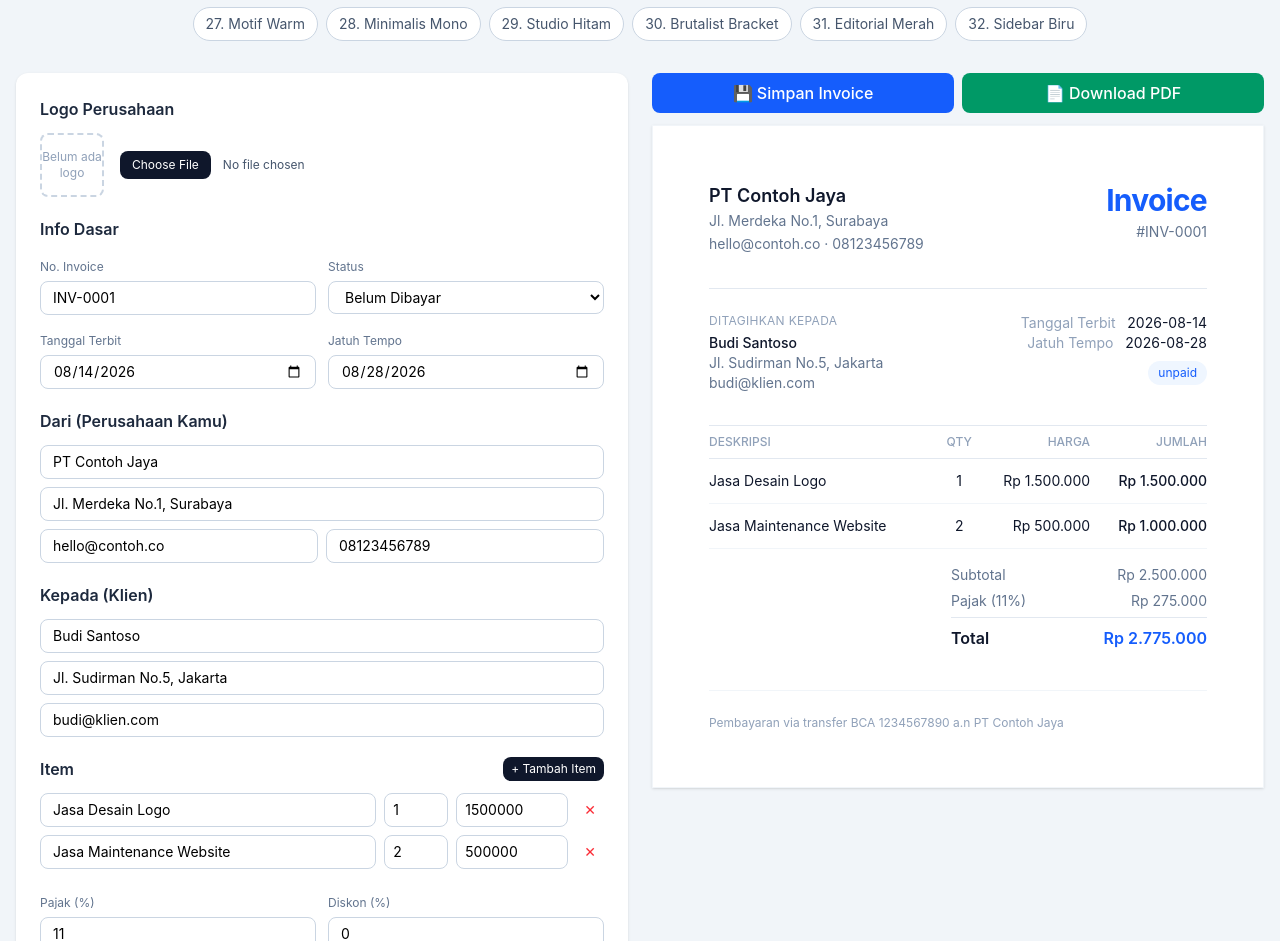
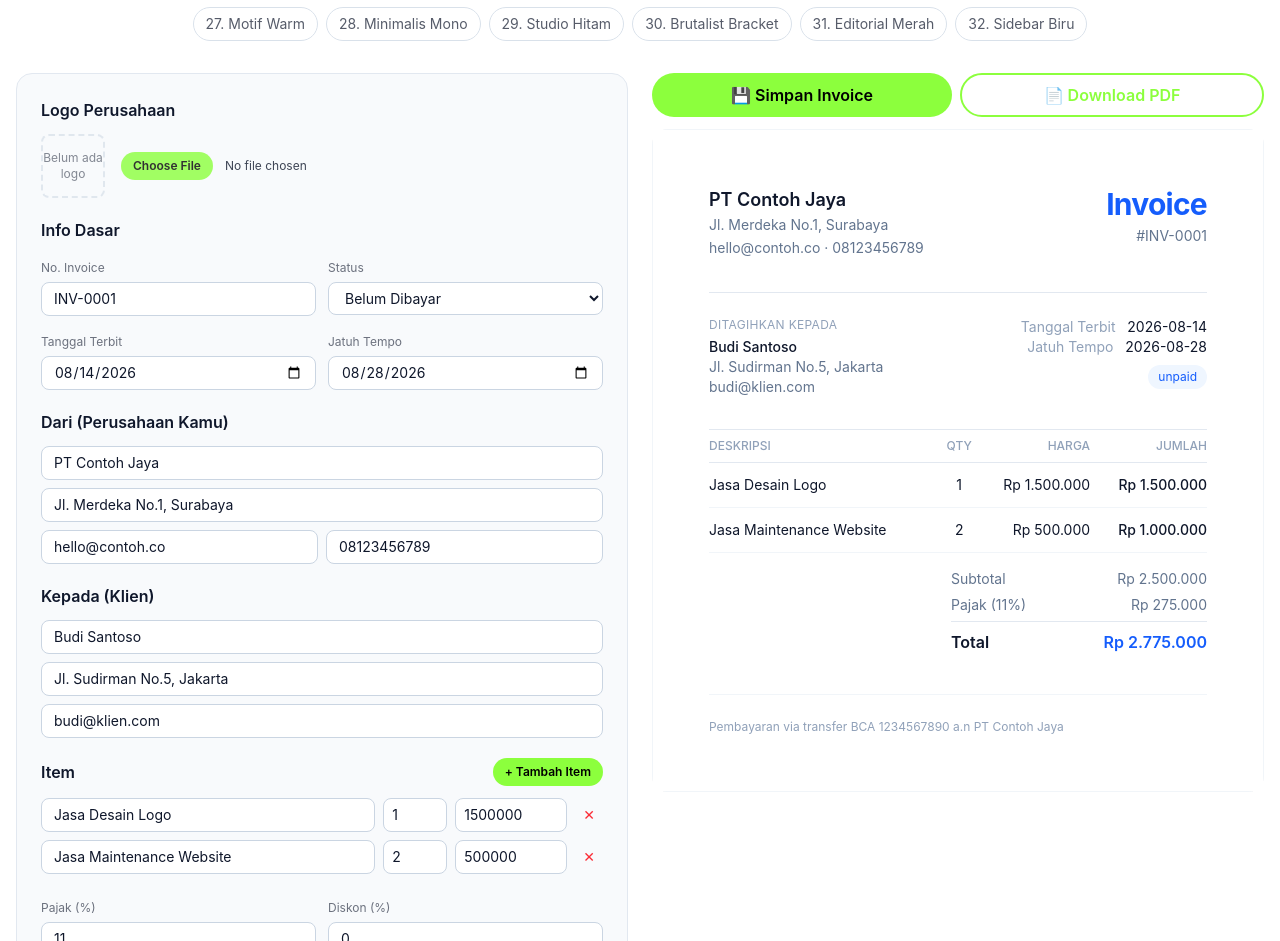
Before and after one commit to adammaulanaa445/Project-Invoice, a SvelteKit app in the folder invoice-app/: page /editor in a window 1280 px wide. Shown: the part 311-1252 px from the top of the page. Built offline with nearby package versions, Linux system fonts and the light colour scheme.

Commit message:
ganti tempaltes

```diff
--- a/invoice-app/src/routes/editor/+page.svelte
+++ b/invoice-app/src/routes/editor/+page.svelte
@@ -259,13 +259,14 @@
   }
 </script>
 
-<main class="min-h-screen bg-slate-100 dark:bg-slate-900 transition-colors">
+<main class="min-h-screen bg-white dark:bg-black text-slate-900 dark:text-white transition-colors">
 
-  <nav class="border-b border-slate-200 dark:border-slate-800 bg-white dark:bg-slate-900 px-6 py-4 flex justify-between items-center">
+  <nav class="border-b border-slate-200 dark:border-white/10 bg-white dark:bg-black px-6 py-4 flex justify-between items-center">
     <a
       href="/"
-      class="font-bold text-xl text-slate-900 dark:text-white"
+      class="flex items-center gap-2 font-bold text-lg"
     >
+      <span class="w-3 h-3 rounded-full" style="background:#8CFF3D"></span>
       InvoiceKita
     </a>
 
@@ -273,7 +274,7 @@
 
       <a
         href="/templates"
-        class="text-slate-600 dark:text-slate-300 hover:text-slate-900 dark:hover:text-white"
+        class="opacity-70 hover:opacity-100 transition"
       >
         {lang.t('nav_templates')}
       </a>
@@ -281,10 +282,10 @@
       <select
         value={lang.current}
         onchange={(e) => lang.set(e.target.value)}
-        class="bg-transparent text-sm border border-slate-200 dark:border-slate-700 rounded-lg px-2 py-1 dark:text-white"
+        class="bg-transparent text-sm border border-slate-300 dark:border-white/20 rounded-lg px-2 py-1"
       >
         {#each Object.entries(lang.options) as [code, label]}
-          <option value={code}>
+          <option value={code} class="text-slate-900">
             {label}
           </option>
         {/each}
@@ -300,7 +301,7 @@
 
       <button
         onclick={handleLogout}
-        class="px-3 py-1 bg-red-500 hover:bg-red-600 text-white text-xs font-medium rounded-lg"
+        class="px-3 py-1.5 bg-red-500 hover:bg-red-600 text-white text-xs font-medium rounded-full"
       >
         {lang.t('logout')}
       </button>
@@ -310,7 +311,7 @@
 
   <div class="py-8 px-4">
 
-    <h1 class="text-2xl font-bold text-center text-slate-800 dark:text-white mb-6">
+    <h1 class="text-2xl font-bold text-center mb-6">
       {lang.t('et_title')}
     </h1>
 
@@ -319,9 +320,8 @@
       {#each templates as t, i}
 
         <button
-          class="px-3 py-1.5 rounded-full text-sm border {selected === i
-            ? 'bg-slate-900 text-white dark:bg-white dark:text-slate-900'
-            : 'bg-white dark:bg-slate-800 text-slate-600 dark:text-slate-300 border-slate-300 dark:border-slate-600'}"
+          class="px-3 py-1.5 rounded-full text-sm border transition {selected === i ? '' : 'border-slate-300 dark:border-white/10 opacity-70'}"
+          style={selected === i ? 'background:#8CFF3D; color:#000; border-color:#8CFF3D;' : ''}
           onclick={() => selected = i}
         >
           {t.name()}
@@ -333,11 +333,11 @@
 
     <div class="max-w-7xl mx-auto grid grid-cols-1 lg:grid-cols-2 gap-6">
 
-      <div class="bg-white dark:bg-slate-800 rounded-xl shadow-sm p-6 space-y-5 h-fit">
+      <div class="bg-slate-50 dark:bg-[#111] rounded-2xl border border-slate-200 dark:border-white/10 p-6 space-y-5 h-fit">
 
         <div>
 
-          <h2 class="font-semibold text-slate-800 dark:text-white mb-3">
+          <h2 class="font-semibold mb-3">
             {lang.t('logo_company')}
           </h2>
 
@@ -348,12 +348,12 @@
               <img
                 src={invoice.logoUrl}
                 alt={lang.t('logo_company')}
-                class="w-16 h-16 object-contain rounded-lg border border-slate-200 dark:border-slate-600 bg-white p-1"
+                class="w-16 h-16 object-contain rounded-lg border border-slate-200 dark:border-white/10 bg-white p-1"
               />
 
             {:else}
 
-              <div class="w-16 h-16 rounded-lg border-2 border-dashed border-slate-300 dark:border-slate-600 flex items-center justify-center text-slate-400 text-xs text-center">
+              <div class="w-16 h-16 rounded-lg border-2 border-dashed border-slate-300 dark:border-white/20 flex items-center justify-center opacity-50 text-xs text-center">
                 {lang.t('logo_empty')}
               </div>
 
@@ -365,7 +365,7 @@
                 type="file"
                 accept="image/*"
                 onchange={handleLogoUpload}
-                class="w-full text-xs text-slate-600 dark:text-slate-300 file:mr-3 file:py-1.5 file:px-3 file:rounded-lg file:border-0 file:bg-slate-900 dark:file:bg-blue-600 file:text-white file:text-xs"
+                class="w-full text-xs opacity-80 file:mr-3 file:py-1.5 file:px-3 file:rounded-full file:border-0 file:font-semibold file:text-black file:bg-[#8CFF3D] text-current"
               />
 
               {#if invoice.logoUrl}
@@ -395,7 +395,7 @@
 
         <div>
 
-          <h2 class="font-semibold text-slate-800 dark:text-white mb-3">
+          <h2 class="font-semibold mb-3">
             {lang.t('et_info')}
           </h2>
 
@@ -403,26 +403,26 @@
 
             <div>
 
-              <label class="text-xs text-slate-500 dark:text-slate-400">
+              <label class="text-xs opacity-60">
                 {lang.t('et_invoice_number')}
               </label>
 
               <input
                 bind:value={invoice.invoiceNumber}
-                class="w-full border border-slate-300 dark:border-slate-600 dark:bg-slate-700 dark:text-white rounded-lg px-3 py-1.5 text-sm mt-1"
+                class="w-full border border-slate-300 dark:border-white/10 bg-white dark:bg-[#161616] rounded-lg px-3 py-1.5 text-sm mt-1"
               />
 
             </div>
 
             <div>
 
-              <label class="text-xs text-slate-500 dark:text-slate-400">
+              <label class="text-xs opacity-60">
                 {lang.t('et_status')}
               </label>
 
               <select
                 bind:value={invoice.status}
-                class="w-full border border-slate-300 dark:border-slate-600 dark:bg-slate-700 dark:text-white rounded-lg px-3 py-1.5 text-sm mt-1"
+                class="w-full border border-slate-300 dark:border-white/10 bg-white dark:bg-[#161616] rounded-lg px-3 py-1.5 text-sm mt-1"
               >
                 <option value="unpaid">
                   {lang.t('et_status_unpaid')}
@@ -441,28 +441,28 @@
 
             <div>
 
-              <label class="text-xs text-slate-500 dark:text-slate-400">
+              <label class="text-xs opacity-60">
                 {lang.t('et_issue_date')}
               </label>
 
               <input
                 type="date"
                 bind:value={invoice.issueDate}
-                class="w-full border border-slate-300 dark:border-slate-600 dark:bg-slate-700 dark:text-white rounded-lg px-3 py-1.5 text-sm mt-1"
+                class="w-full border border-slate-300 dark:border-white/10 bg-white dark:bg-[#161616] rounded-lg px-3 py-1.5 text-sm mt-1"
               />
 
             </div>
 
             <div>
 
-              <label class="text-xs text-slate-500 dark:text-slate-400">
+              <label class="text-xs opacity-60">
                 {lang.t('et_due_date')}
               </label>
 
               <input
                 type="date"
                 bind:value={invoice.dueDate}
-                class="w-full border border-slate-300 dark:border-slate-600 dark:bg-slate-700 dark:text-white rounded-lg px-3 py-1.5 text-sm mt-1"
+                class="w-full border border-slate-300 dark:border-white/10 bg-white dark:bg-[#161616] rounded-lg px-3 py-1.5 text-sm mt-1"
               />
 
             </div>
@@ -473,7 +473,7 @@
 
         <div>
 
-          <h2 class="font-semibold text-slate-800 dark:text-white mb-3">
+          <h2 class="font-semibold mb-3">
             {lang.t('et_from')}
           </h2>
 
@@ -482,13 +482,13 @@
             <input
               placeholder={lang.t('et_company_name')}
               bind:value={invoice.from.name}
-              class="w-full border border-slate-300 dark:border-slate-600 dark:bg-slate-700 dark:text-white rounded-lg px-3 py-1.5 text-sm"
+              class="w-full border border-slate-300 dark:border-white/10 bg-white dark:bg-[#161616] rounded-lg px-3 py-1.5 text-sm"
             />
 
             <input
               placeholder={lang.t('et_address')}
               bind:value={invoice.from.address}
-              class="w-full border border-slate-300 dark:border-slate-600 dark:bg-slate-700 dark:text-white rounded-lg px-3 py-1.5 text-sm"
+              class="w-full border border-slate-300 dark:border-white/10 bg-white dark:bg-[#161616] rounded-lg px-3 py-1.5 text-sm"
             />
 
             <div class="grid grid-cols-2 gap-2">
@@ -496,13 +496,13 @@
               <input
                 placeholder={lang.t('et_email')}
                 bind:value={invoice.from.email}
-                class="w-full border border-slate-300 dark:border-slate-600 dark:bg-slate-700 dark:text-white rounded-lg px-3 py-1.5 text-sm"
+                class="w-full border border-slate-300 dark:border-white/10 bg-white dark:bg-[#161616] rounded-lg px-3 py-1.5 text-sm"
               />
 
               <input
                 placeholder={lang.t('et_phone')}
                 bind:value={invoice.from.phone}
-                class="w-full border border-slate-300 dark:border-slate-600 dark:bg-slate-700 dark:text-white rounded-lg px-3 py-1.5 text-sm"
+                class="w-full border border-slate-300 dark:border-white/10 bg-white dark:bg-[#161616] rounded-lg px-3 py-1.5 text-sm"
               />
 
             </div>
@@ -513,7 +513,7 @@
 
         <div>
 
-          <h2 class="font-semibold text-slate-800 dark:text-white mb-3">
+          <h2 class="font-semibold mb-3">
             {lang.t('et_to')}
           </h2>
 
@@ -522,19 +522,19 @@
             <input
               placeholder={lang.t('et_client_name')}
               bind:value={invoice.to.name}
-              class="w-full border border-slate-300 dark:border-slate-600 dark:bg-slate-700 dark:text-white rounded-lg px-3 py-1.5 text-sm"
+              class="w-full border border-slate-300 dark:border-white/10 bg-white dark:bg-[#161616] rounded-lg px-3 py-1.5 text-sm"
             />
 
             <input
               placeholder={lang.t('et_address')}
               bind:value={invoice.to.address}
-              class="w-full border border-slate-300 dark:border-slate-600 dark:bg-slate-700 dark:text-white rounded-lg px-3 py-1.5 text-sm"
+              class="w-full border border-slate-300 dark:border-white/10 bg-white dark:bg-[#161616] rounded-lg px-3 py-1.5 text-sm"
             />
 
             <input
               placeholder={lang.t('et_email')}
               bind:value={invoice.to.email}
-              class="w-full border border-slate-300 dark:border-slate-600 dark:bg-slate-700 dark:text-white rounded-lg px-3 py-1.5 text-sm"
+              class="w-full border border-slate-300 dark:border-white/10 bg-white dark:bg-[#161616] rounded-lg px-3 py-1.5 text-sm"
             />
 
           </div>
@@ -545,13 +545,14 @@
 
           <div class="flex justify-between items-center mb-3">
 
-            <h2 class="font-semibold text-slate-800 dark:text-white">
+            <h2 class="font-semibold">
               {lang.t('et_items')}
             </h2>
 
             <button
               onclick={addItem}
-              class="text-xs px-2 py-1 bg-slate-900 dark:bg-blue-600 text-white rounded-lg"
+              class="text-xs px-3 py-1.5 font-semibold text-black rounded-full"
+              style="background:#8CFF3D"
             >
               {lang.t('et_add_item')}
             </button>
@@ -567,21 +568,21 @@
                 <input
                   placeholder={lang.t('et_description')}
                   bind:value={item.description}
-                  class="flex-1 border border-slate-300 dark:border-slate-600 dark:bg-slate-700 dark:text-white rounded-lg px-3 py-1.5 text-sm"
+                  class="flex-1 border border-slate-300 dark:border-white/10 bg-white dark:bg-[#161616] rounded-lg px-3 py-1.5 text-sm"
                 />
 
                 <input
                   type="number"
                   placeholder={lang.t('et_qty')}
                   bind:value={item.qty}
-                  class="w-16 border border-slate-300 dark:border-slate-600 dark:bg-slate-700 dark:text-white rounded-lg px-2 py-1.5 text-sm"
+                  class="w-16 border border-slate-300 dark:border-white/10 bg-white dark:bg-[#161616] rounded-lg px-2 py-1.5 text-sm"
                 />
 
                 <input
                   type="number"
                   placeholder={lang.t('et_price')}
                   bind:value={item.price}
-                  class="w-28 border border-slate-300 dark:border-slate-600 dark:bg-slate-700 dark:text-white rounded-lg px-2 py-1.5 text-sm"
+                  class="w-28 border border-slate-300 dark:border-white/10 bg-white dark:bg-[#161616] rounded-lg px-2 py-1.5 text-sm"
                 />
 
                 <button
@@ -603,28 +604,28 @@
 
           <div>
 
-            <label class="text-xs text-slate-500 dark:text-slate-400">
+            <label class="text-xs opacity-60">
               {lang.t('et_tax')}
             </label>
 
             <input
               type="number"
               bind:value={invoice.taxPercent}
-              class="w-full border border-slate-300 dark:border-slate-600 dark:bg-slate-700 dark:text-white rounded-lg px-3 py-1.5 text-sm mt-1"
+              class="w-full border border-slate-300 dark:border-white/10 bg-white dark:bg-[#161616] rounded-lg px-3 py-1.5 text-sm mt-1"
             />
 
           </div>
 
           <div>
 
-            <label class="text-xs text-slate-500 dark:text-slate-400">
+            <label class="text-xs opacity-60">
               {lang.t('et_discount')}
             </label>
 
             <input
               type="number"
               bind:value={invoice.discountPercent}
-              class="w-full border border-slate-300 dark:border-slate-600 dark:bg-slate-700 dark:text-white rounded-lg px-3 py-1.5 text-sm mt-1"
+              class="w-full border border-slate-300 dark:border-white/10 bg-white dark:bg-[#161616] rounded-lg px-3 py-1.5 text-sm mt-1"
             />
 
           </div>
@@ -633,13 +634,13 @@
 
         <div>
 
-          <label class="text-xs text-slate-500 dark:text-slate-400">
+          <label class="text-xs opacity-60">
             {lang.t('et_notes')}
           </label>
 
           <textarea
             bind:value={invoice.notes}
-            class="w-full border border-slate-300 dark:border-slate-600 dark:bg-slate-700 dark:text-white rounded-lg px-3 py-1.5 text-sm mt-1"
+            class="w-full border border-slate-300 dark:border-white/10 bg-white dark:bg-[#161616] rounded-lg px-3 py-1.5 text-sm mt-1"
             rows="2"
           ></textarea>
 
@@ -654,7 +655,8 @@
           <button
             onclick={saveInvoice}
             disabled={saving}
-            class="flex-1 bg-blue-600 text-white px-4 py-2 rounded-lg font-medium hover:bg-blue-700 disabled:opacity-50"
+            class="flex-1 text-black px-4 py-2 rounded-full font-semibold disabled:opacity-50"
+            style="background:#8CFF3D"
           >
             {saving
               ? lang.t('saving_invoice')
@@ -664,7 +666,8 @@
           <button
             onclick={downloadPDF}
             disabled={downloading}
-            class="flex-1 bg-emerald-600 text-white px-4 py-2 rounded-lg font-medium hover:bg-emerald-700 disabled:opacity-50"
+            class="flex-1 px-4 py-2 rounded-full font-semibold border-2 disabled:opacity-50"
+            style="border-color:#8CFF3D; color:#8CFF3D;"
           >
             {downloading
               ? lang.t('generating_pdf')
@@ -677,7 +680,7 @@
 
           <p
             class="text-center text-sm mb-3 {saveMessage.startsWith('✅')
-              ? 'text-emerald-600'
+              ? 'text-emerald-500'
               : 'text-red-500'}"
           >
             {saveMessage}
@@ -685,7 +688,7 @@
 
         {/if}
 
-        <div bind:this={previewEl}>
+        <div bind:this={previewEl} class="rounded-2xl overflow-hidden">
 
           <svelte:component
             this={templates[selected].component}
--- a/invoice-app/src/routes/templates/+page.svelte
+++ b/invoice-app/src/routes/templates/+page.svelte
@@ -38,38 +38,38 @@
   import InvoiceSidebarBiru from '$lib/components/invoices/InvoiceSidebarBiru.svelte';
 
   const templates = [
-    { nameKey: 'tpl1_name', descKey: 'tpl1_desc', component: Invoice01Neat },
-    { nameKey: 'tpl2_name', descKey: 'tpl2_desc', component: Invoice02Corporate },
-    { nameKey: 'tpl3_name', descKey: 'tpl3_desc', component: Invoice03BoldBand },
-    { nameKey: 'tpl4_name', descKey: 'tpl4_desc', component: Invoice04Gradient },
-    { nameKey: 'tpl5_name', descKey: 'tpl5_desc', component: Invoice05DarkStudio },
-    { nameKey: 'tpl6_name', descKey: 'tpl6_desc', component: Invoice06Luxury },
-    { nameKey: 'tpl7_name', descKey: 'tpl7_desc', component: Invoice07Asymmetric },
-    { nameKey: 'tpl8_name', descKey: 'tpl8_desc', component: Invoice08NatureEco },
-    { nameKey: 'tpl9_name', descKey: 'tpl9_desc', component: Invoice09TechStartup },
-    { nameKey: 'tpl10_name', descKey: 'tpl10_desc', component: Invoice10Freelance },
-    { nameKey: 'tpl11_name', descKey: 'tpl11_desc', component: InvoiceBoldTypography },
-    { nameKey: 'tpl12_name', descKey: 'tpl12_desc', component: InvoiceDarkTech },
-    { nameKey: 'tpl13_name', descKey: 'tpl13_desc', component: InvoiceEditorialKoran },
-    { nameKey: 'tpl14_name', descKey: 'tpl14_desc', component: InvoiceEleganEmas },
-    { nameKey: 'tpl15_name', descKey: 'tpl15_desc', component: InvoiceGradientVibrant },
-    { nameKey: 'tpl16_name', descKey: 'tpl16_desc', component: InvoiceKlasikFormal },
-    { nameKey: 'tpl17_name', descKey: 'tpl17_desc', component: InvoiceKorporatBiru },
-    { nameKey: 'tpl18_name', descKey: 'tpl18_desc', component: InvoiceModernMinimalis },
-    { nameKey: 'tpl19_name', descKey: 'tpl19_desc', component: InvoiceNordicEarthy },
-    { nameKey: 'tpl20_name', descKey: 'tpl20_desc', component: InvoicePastelPlayful },
-    { nameKey: 'tpl21_name', descKey: 'tpl21_desc', component: InvoiceRetroVintage },
-    { nameKey: 'tpl22_name', descKey: 'tpl22_desc', component: InvoiceTechSaaS },
-    { nameKey: 'tpl23_name', descKey: 'tpl23_desc', component: InvoiceCurvedTeal },
-    { nameKey: 'tpl24_name', descKey: 'tpl24_desc', component: InvoicePixelReceipt },
-    { nameKey: 'tpl25_name', descKey: 'tpl25_desc', component: InvoiceLedgerKlasik },
-    { nameKey: 'tpl26_name', descKey: 'tpl26_desc', component: InvoiceSwissGrid },
-    { nameKey: 'tpl27_name', descKey: 'tpl27_desc', component: InvoiceMotifWarm },
-    { nameKey: 'tpl28_name', descKey: 'tpl28_desc', component: InvoiceMinimalisMono },
-    { nameKey: 'tpl29_name', descKey: 'tpl29_desc', component: InvoiceStudioHitam },
-    { nameKey: 'tpl30_name', descKey: 'tpl30_desc', component: InvoiceBrutalistBracket },
-    { nameKey: 'tpl31_name', descKey: 'tpl31_desc', component: InvoiceEditorialMerah },
-    { nameKey: 'tpl32_name', descKey: 'tpl32_desc', component: InvoiceSidebarBiru },
+    { nameKey: 'tpl1_name', descKey: '', component: Invoice01Neat },
+    { nameKey: 'tpl2_name', descKey: '', component: Invoice02Corporate },
+    { nameKey: 'tpl3_name', descKey: '', component: Invoice03BoldBand },
+    { nameKey: 'tpl4_name', descKey: '', component: Invoice04Gradient },
+    { nameKey: 'tpl5_name', descKey: '', component: Invoice05DarkStudio },
+    { nameKey: 'tpl6_name', descKey: '', component: Invoice06Luxury },
+    { nameKey: 'tpl7_name', descKey: '', component: Invoice07Asymmetric },
+    { nameKey: 'tpl8_name', descKey: '', component: Invoice08NatureEco },
+    { nameKey: 'tpl9_name', descKey: '', component: Invoice09TechStartup },
+    { nameKey: 'tpl10_name', descKey: '', component: Invoice10Freelance },
+    { nameKey: 'tpl11_name', descKey: '', component: InvoiceBoldTypography },
+    { nameKey: 'tpl12_name', descKey: '', component: InvoiceDarkTech },
+    { nameKey: 'tpl13_name', descKey: '', component: InvoiceEditorialKoran },
+    { nameKey: 'tpl14_name', descKey: '', component: InvoiceEleganEmas },
+    { nameKey: 'tpl15_name', descKey: '', component: InvoiceGradientVibrant },
+    { nameKey: 'tpl16_name', descKey: '', component: InvoiceKlasikFormal },
+    { nameKey: 'tpl17_name', descKey: '', component: InvoiceKorporatBiru },
+    { nameKey: 'tpl18_name', descKey: '', component: InvoiceModernMinimalis },
+    { nameKey: 'tpl19_name', descKey: '', component: InvoiceNordicEarthy },
+    { nameKey: 'tpl20_name', descKey: '', component: InvoicePastelPlayful },
+    { nameKey: 'tpl21_name', descKey: '', component: InvoiceRetroVintage },
+    { nameKey: 'tpl22_name', descKey: '', component: InvoiceTechSaaS },
+    { nameKey: 'tpl23_name', descKey: '', component: InvoiceCurvedTeal },
+    { nameKey: 'tpl24_name', descKey: '', component: InvoicePixelReceipt },
+    { nameKey: 'tpl25_name', descKey: '', component: InvoiceLedgerKlasik },
+    { nameKey: 'tpl26_name', descKey: '', component: InvoiceSwissGrid },
+    { nameKey: 'tpl27_name', descKey: '', component: InvoiceMotifWarm },
+    { nameKey: 'tpl28_name', descKey: '', component: InvoiceMinimalisMono },
+    { nameKey: 'tpl29_name', descKey: '', component: InvoiceStudioHitam },
+    { nameKey: 'tpl30_name', descKey: '', component: InvoiceBrutalistBracket },
+    { nameKey: 'tpl31_name', descKey: '', component: InvoiceEditorialMerah },
+    { nameKey: 'tpl32_name', descKey: '', component: InvoiceSidebarBiru },
   ];
 
   function useTemplate(index) {
```
